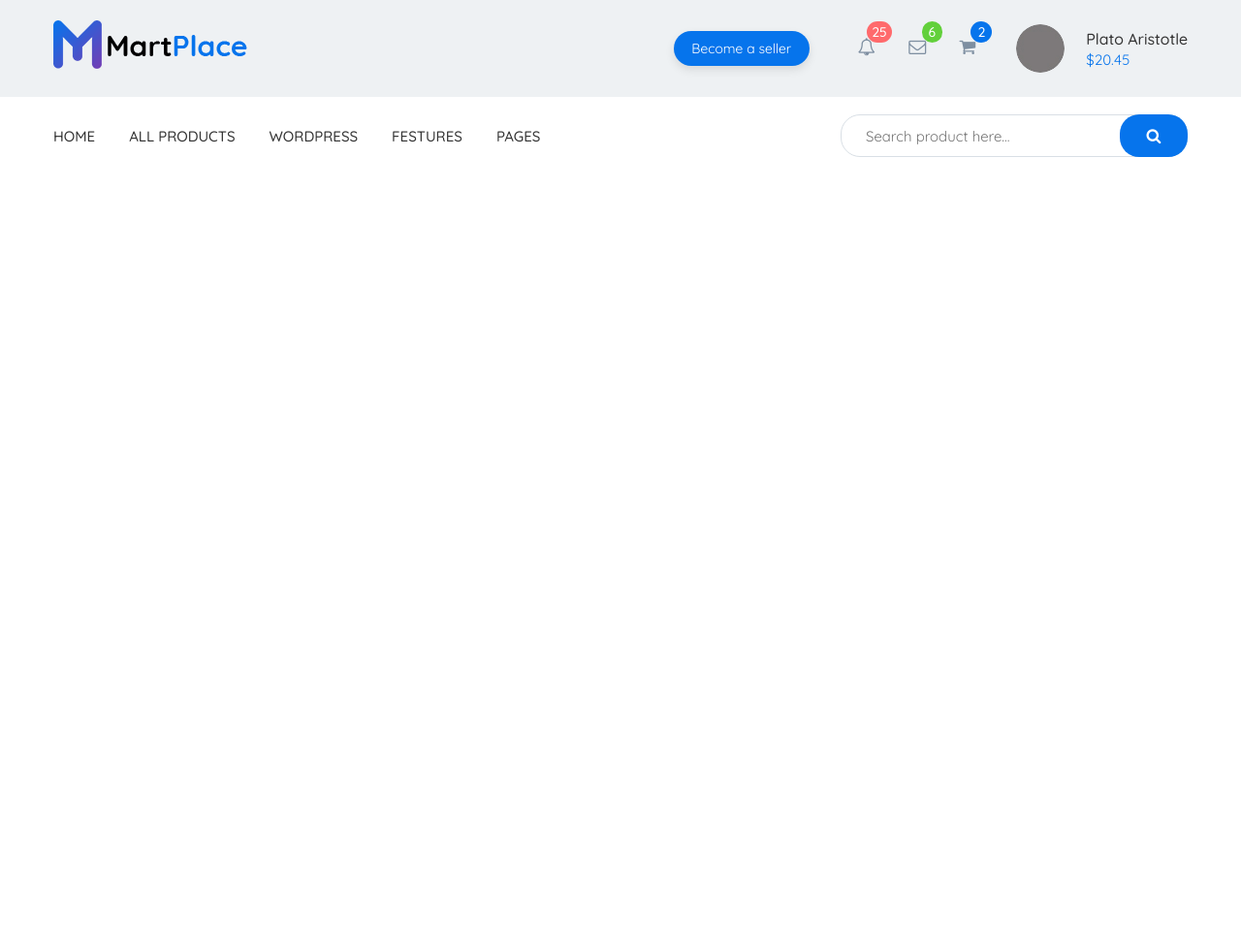
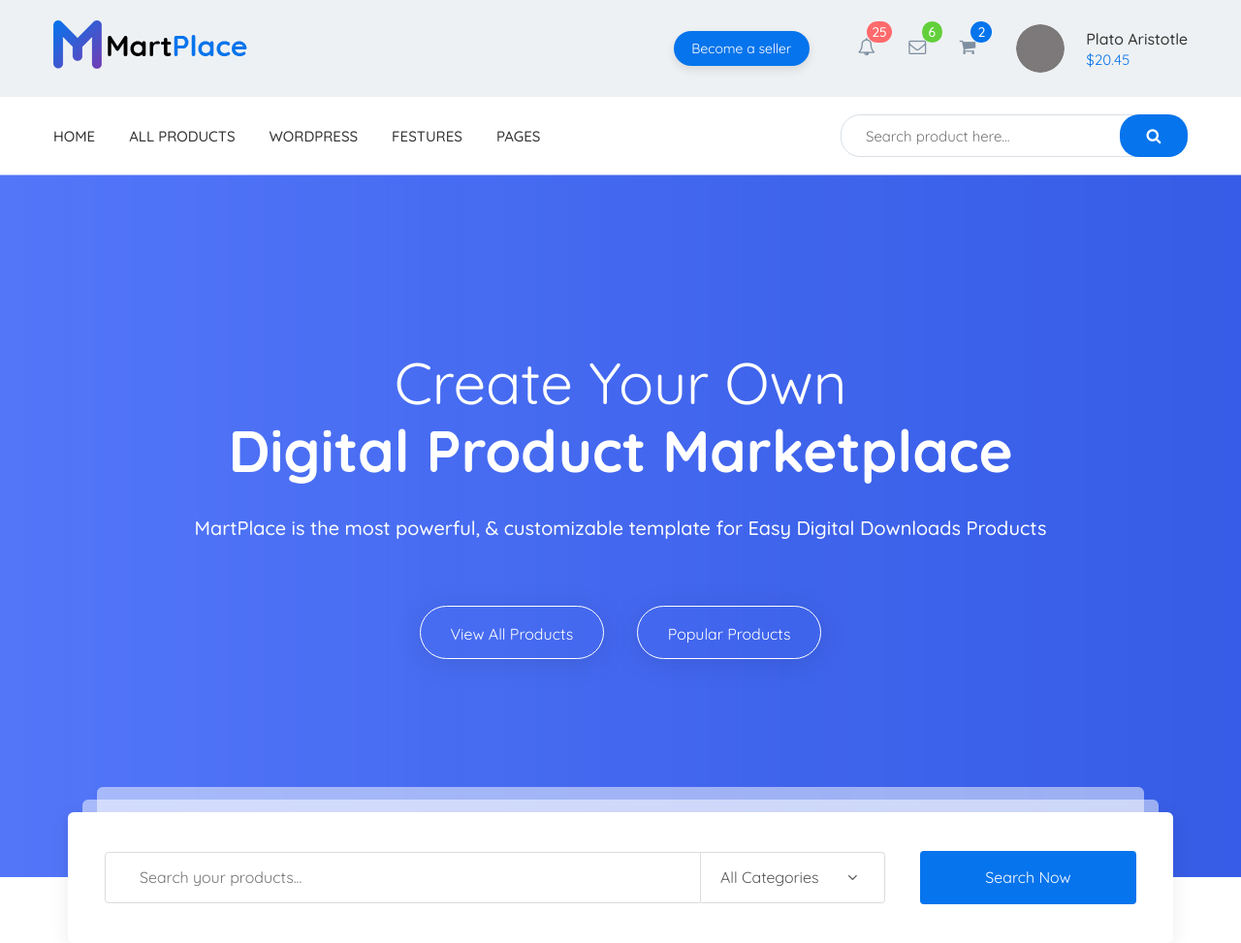
Before and after one commit to AnikinE/MartPlace, a website: page app/index.html in a window 1280 px wide. Shown: the whole page at 97% size. Before the commit the page ends 800 px from the top, so only its background shows below. Drawn offline with nearby package versions, Linux system fonts and the light colour scheme; files that its build step writes are made by us from their sources; files whose address does not match are found by name.

Commit message:
made section motto

```diff
--- a/app/index.html
+++ b/app/index.html
@@ -57,6 +57,38 @@
         </div>
       </header>
 
+      <section class="motto" style='background-image: url(images/motto-bg.jpg);'>
+        <div class="container">
+          <div class="motto__inner">
+            <div class="motto__inner-title">Create Your Own
+              <span>Digital Product Marketplace</span>
+            </div>
+            <div class="motto__inner-text">MartPlace is the most powerful, & customizable template for Easy Digital Downloads Products</div>
+            <div class="motto__inner-btn">
+              <a href="#">View All Products</a>
+              <a href="#">Popular Products</a>
+            </div>
+          </div>
+          <div class="motto__panel">
+            <div class="motto__panel-box">
+              <form action="">
+                <input type="text" placeholder="Search your products...">
+              </form>
+              <nav class="motto__panel-dropdown">
+                <ul>
+                  <li>
+                    <a href="#">All Categories
+                      <span class='icon-angle-down'></span>
+                    </a>
+                  </li>
+                </ul>
+              </nav>
+            </div>
+            <button type="submit">Search Now</button>
+          </div>
+        </div>
+      </section>
+
 
     </div>
     <footer class="footer">
--- a/app/scss/_fonts.scss
+++ b/app/scss/_fonts.scss
@@ -32,11 +32,11 @@
 
 @font-face {
   font-family: 'icomoon';
-  src:  url('../fonts/icomoon.eot?4h3aao');
-  src:  url('../fonts/icomoon.eot?4h3aao#iefix') format('embedded-opentype'),
-    url('../fonts/icomoon.ttf?4h3aao') format('truetype'),
-    url('../fonts/icomoon.woff?4h3aao') format('woff'),
-    url('../fonts/icomoon.svg?4h3aao#icomoon') format('svg');
+  src:  url('../fonts/icomoon.eot?o8pmbb');
+  src:  url('../fonts/icomoon.eot?o8pmbb#iefix') format('embedded-opentype'),
+    url('../fonts/icomoon.ttf?o8pmbb') format('truetype'),
+    url('../fonts/icomoon.woff?o8pmbb') format('woff'),
+    url('../fonts/icomoon.svg?o8pmbb#icomoon') format('svg');
   font-weight: normal;
   font-style: normal;
   font-display: block;
@@ -159,6 +159,9 @@
 .icon-angle-right:before {
   content: "\f105";
 }
+.icon-angle-up:before {
+  content: "\f106";
+}
 .icon-angle-down:before {
   content: "\f107";
 }
--- a/app/scss/style.scss
+++ b/app/scss/style.scss
@@ -132,3 +132,126 @@
     }
   }
 }
+
+
+.motto{
+  min-height: 725px;
+  background-repeat: no-repeat;
+  background-size: cover;
+  background-position: center;
+  color: #fff;
+  position: relative;
+  &__inner{
+    text-align: center;
+    padding-top: 180px;
+    &-title{
+      font-size: 60px;
+      line-height: 70px;
+      margin-bottom: 30px;
+      span{
+        display: block;
+        @include q700;
+      }
+    }
+    &-text{
+      font-size: 20px;
+      @include q500;
+      margin-bottom: 65px;
+    }
+    &-btn{
+      a{
+        color: #fff;
+        width: 190px;
+        height: 55px;
+        border: 1px solid #fff;
+        box-shadow: 0px 4px 30px 0px rgba(0, 0, 0, 0.1);
+        margin: 0 15px;
+        padding: 12.5px 30px;
+        border-radius: 30px;
+        transition: all .5s;
+        &:hover{
+          background-color: #fff;
+          color: $blue;
+        }
+      }
+    }
+  }
+  &__panel{
+    position: absolute;
+    right: 0;
+    left: 0;
+    bottom: -67.5px;
+    margin: auto;
+    display: flex;
+    justify-content: space-around;
+    align-items: center;
+    max-width: 1140px;
+    height: 135px;
+    border-radius: 6px;
+    background-color: #ffffff;
+    box-shadow: 0px 4px 20px 0px rgba(0, 0, 0, 0.08);
+    &::before{
+      position: absolute;
+      top: -13px;
+      content: '';
+      border-radius: 6px;
+      background-color: #ffffff;
+      width: 1110px;
+      height: 26px;
+      opacity: 0.502;
+    }
+    &::after{
+      position: absolute;
+      top: -26px;
+      content: '';
+      border-radius: 6px;
+      background-color: #ffffff;
+      width: 1080px;
+      height: 36px;
+      opacity: 0.502;
+    }
+    &-box{
+      margin-left: 20px;
+      display: flex;
+      justify-content: space-between;
+      align-items: center;
+      width: 805px;
+      height: 53px;
+      input{
+        width: 615px;
+        height: 53px;
+        padding: 0 35px;
+        border: 1px solid #dcdcdc;
+        border-radius: 4px 0 0 4px;
+        color: #676767;
+        outline: none;
+      }
+    }
+    &-dropdown{
+      width: 190px;
+      height: 53px;
+      border: 1px solid #dcdcdc;
+      border-radius: 0 4px 4px 0;
+      color: #676767;
+      border-left: none;
+      a{
+        padding: 10.5px 40px 10.5px 20px;
+        color: $text;
+        position: relative;
+        span{
+          position: absolute;
+          right: 0;
+          top: 17px;
+        }
+      }
+    }
+    button{
+      width: 223px;
+      height: 55px;
+      border-radius: 4px;
+      background-color: $blue;
+      color: #fff;
+      margin-right: 20px;
+    }
+  }
+}
```
Also changed, not shown: app/fonts/icomoon.ttf, app/fonts/icomoon.woff, app/images/motto-bg.jpg (added), 2 other files.
